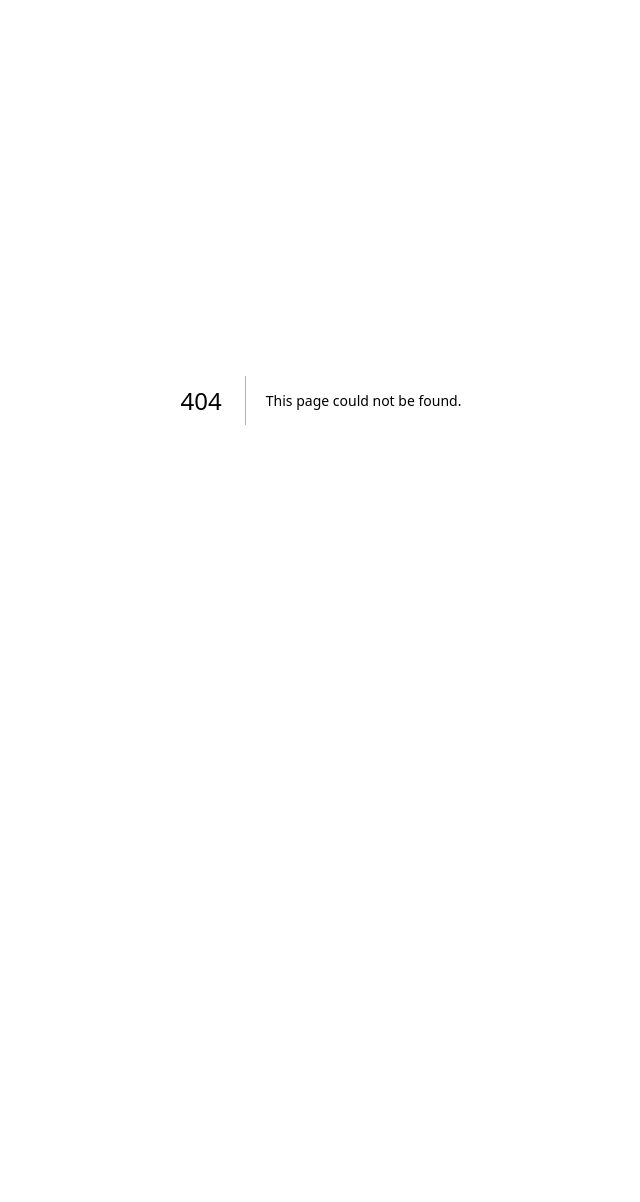
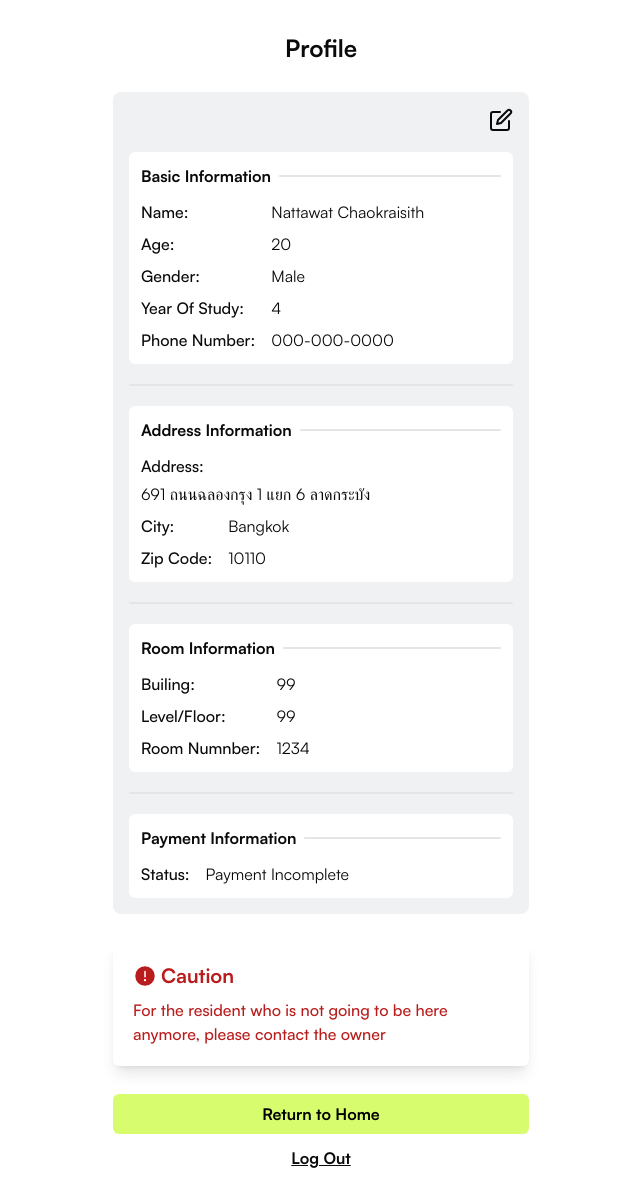
Before and after one commit to NattawatC/streamflow, a Next.js app: page /tenant/setting in a window 1280 px wide. Before the commit this address had no page. Shown: the whole page, without its empty margins (319-959 px from the left). Before the commit the page ends 800 px from the top, so only its background shows below. Built offline with nearby package versions, Linux system fonts and the light colour scheme.

Commit message:
Apply dynamic routing

```diff
--- a/src/pages/electricity.tsx
+++ b/src/pages/electricity.tsx
@@ -20,7 +20,7 @@ const electricity: NextPage = () => {
   return (
     <>
       <MainLayout className="flex flex-col gap-7">
-        <Link href="/home">
+        <Link href="/tenant/home">
           <IoIosArrowBack size={24} className="text-black" />
         </Link>
         <div className="flex flex-row items-center gap-2">
--- a/src/pages/graph.tsx
+++ b/src/pages/graph.tsx
@@ -12,7 +12,7 @@ const graph: NextPage = () => {
   return (
     <>
       <MainLayout className="flex flex-col gap-7">
-        <Link href="/home">
+        <Link href="/tenant/home">
           <IoIosArrowBack size={24} className="text-black" />
         </Link>
         <h1 className="flex font-bold text-2xl justify-center">
--- a/src/pages/login.tsx
+++ b/src/pages/login.tsx
@@ -5,7 +5,7 @@ import Link from "next/link"
 import { Tabs, TabsContent, TabsList, TabsTrigger } from "@/components/ui/tabs"
 import { MainLayout } from "@/components/layout"
 import { LoginOwnerForm } from "@/components/login/ownerForm"
-import { LoginResidentForm } from "@/components/login/residentForm"
+import { LoginResidentForm } from "@/components/login/tenantForm"
 
 const login: NextPage = () => {
   return (
--- a/src/pages/register.tsx
+++ b/src/pages/register.tsx
@@ -5,7 +5,7 @@ import Link from "next/link"
 import { Tabs, TabsContent, TabsList, TabsTrigger } from "@/components/ui/tabs"
 import { MainLayout } from "@/components/layout"
 import { RegOwnerForm } from "@/components/register/ownerForm"
-import { RegResidentForm } from "@/components/register/residentForm"
+import { RegResidentForm } from "@/components/register/tenantForm"
 
 const register: NextPage = () => {
   return (
--- a/src/pages/editPT.tsx
+++ b/src/pages/tenant/editProfile.tsx
@@ -23,7 +23,7 @@ const mockData = {
     yearOfStudy: 4,
   }
 
-const editPT: NextPage = () => {
+const editProfile: NextPage = () => {
   return (
     <>
       <MainLayout className="flex flex-col gap-7">
@@ -47,7 +47,7 @@ const editPT: NextPage = () => {
             Save
           </Button>
 
-          <Link href={"/settingT"}>
+          <Link href={"/tenant/setting"}>
             <Button
               variant={"outline"}
               className="font-bold border-black outline-black bg-white text-black w-full text-base gap-2"
@@ -60,4 +60,4 @@ const editPT: NextPage = () => {
     </>
   )
 }
-export default editPT
+export default editProfile
--- a/src/pages/home.tsx
+++ b/src/pages/tenant/home.tsx
@@ -105,7 +105,7 @@ const home: NextPage = () => {
 
           <div className="flex flex-col">
             <Separator className="h-[2px] rounded-sm" />
-            <Link href={"/settingT"}>
+            <Link href={"/tenant/setting"}>
               <Button className="w-full bg-white text-black text-base font-bold justify-between">
                 Account Setting
                 <IoIosArrowForward size={20} />
--- a/src/pages/settingT.tsx
+++ b/src/pages/tenant/setting.tsx
@@ -24,7 +24,7 @@ const mockData = {
   yearOfStudy: 4,
 }
 
-const settingT: NextPage = () => {
+const setting: NextPage = () => {
   return (
     <>
       <MainLayout className="flex flex-col gap-7">
@@ -33,7 +33,7 @@ const settingT: NextPage = () => {
         </div>
         <div className="flex flex-col gap-5 items-center bg-custom-gray-background p-4 rounded-lg">
           <div className="flex justify-end w-full">
-            <Link href={"/editPT"}>
+            <Link href={"/tenant/editProfile"}>
               <FiEdit size={24} />
             </Link>
           </div>
@@ -137,7 +137,7 @@ const settingT: NextPage = () => {
         <HealthDescription yearOfStudy={mockData.yearOfStudy} />
 
         <div className="flex flex-col gap-3">
-          <Link href={"/home"}>
+          <Link href={"/tenant/home"}>
             <Button className="font-bold bg-custom-green text-black w-full text-base gap-2">
               Return to Home
             </Button>
@@ -154,4 +154,4 @@ const settingT: NextPage = () => {
     </>
   )
 }
-export default settingT
+export default setting
--- a/src/pages/water.tsx
+++ b/src/pages/water.tsx
@@ -20,7 +20,7 @@ const electricity: NextPage = () => {
   return (
     <>
       <MainLayout className="flex flex-col gap-7">
-        <Link href="/home">
+        <Link href="/tenant/home">
           <IoIosArrowBack size={24} className="text-black" />
         </Link>
         <div className="flex flex-row items-center gap-2">
```
